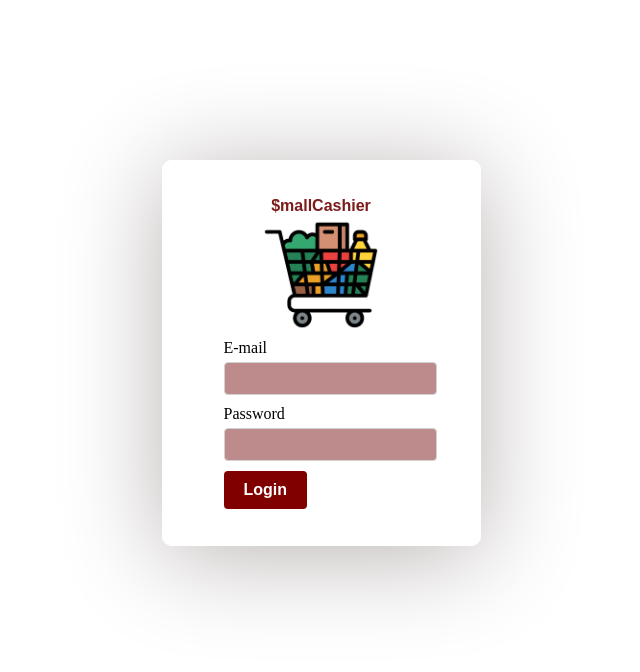
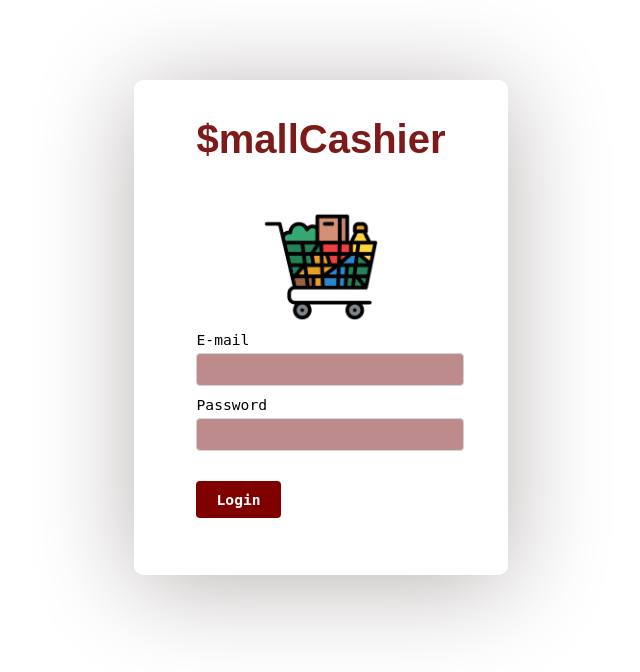
Before and after one commit to ariqhwari/CASHIER, a PHP site: page / in a window 1280 px wide. Shown: the top 672 px of the page, without its empty margins (319-959 px from the left). Run offline with PHP 8.4, Linux system fonts and the light colour scheme.

Commit message:
Change CSS

```diff
--- a/index.php
+++ b/index.php
@@ -24,7 +24,7 @@ include('conn.php');
     <div class="container">
         <div class="row">
             <div class="headerContent">
-                <h4 class="name" style="color:#7D1A1A"><b>$mallCashier</b></h4>
+                <h4 class="name" style="color:#7D1A1A"><b>$mallCashier<br><br></b></h4>
                 <div class="logo"><img src="src/img/logo.png" width="120"></div>
                 <form action="" method="post">
                     <div class="input">
--- a/src/css/style.css
+++ b/src/css/style.css
@@ -12,7 +12,7 @@ h4{
     justify-content: center;
 }
 .container{
-    margin-top: 10em;
+    margin-top: 5em;
     border: 2px solid white ;
     padding: 35px 60px;
     border-radius: 10px;
@@ -20,6 +20,7 @@ h4{
 }
 
 .name{
+    font-size: 30pt;
     text-align: center;
 }
 
@@ -32,6 +33,8 @@ h4{
 }
 
 .input label {
+    font-size: 11pt;
+    font-family: monospace;
     display: block;
     margin-bottom: 5px;
 }
@@ -47,9 +50,10 @@ h4{
 }
 
 .button {
+    font-family: monospace;
     display: inline-block;
     padding: 10px 20px;
-    font-size: 16px;
+    font-size: 11pt;
     font-weight: bold;
     text-align: center;
     text-decoration: none;
@@ -58,6 +62,7 @@ h4{
     border: none;
     border-radius: 4px;
     cursor: pointer;
+    margin: 20px auto;
   }
 
   .button:hover {
```
